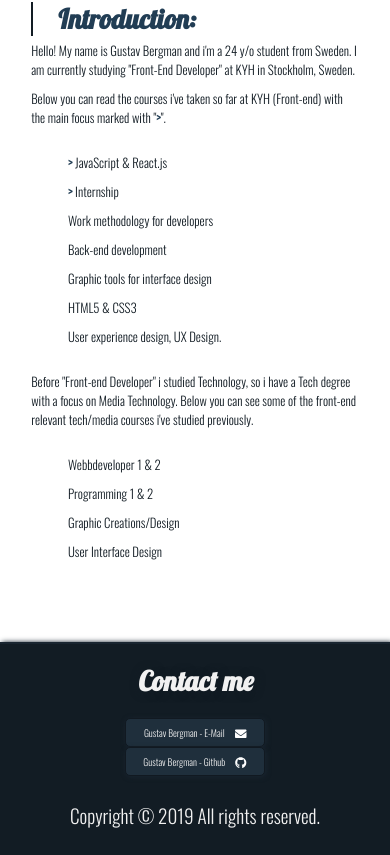
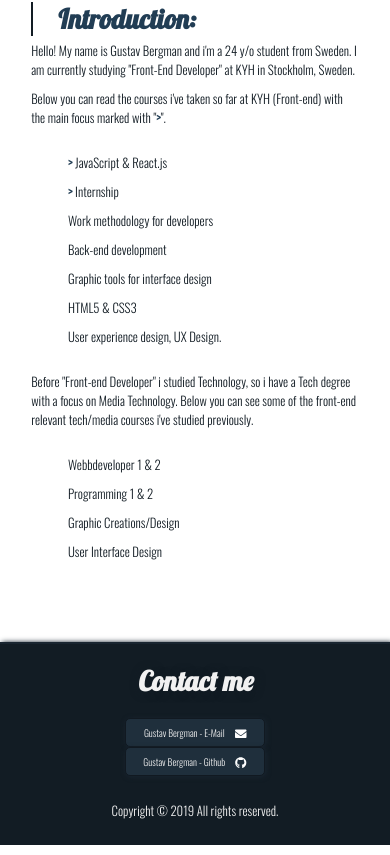
Before and after one commit to Aarux/react_portfolio, a React (Create React App) app: page / in a window 390 px wide. Shown: the part 2863-3718 px from the top of the page. Built offline with nearby package versions, Linux system fonts and the light colour scheme; no server answers.

Commit message:
Adjusted font size and added media queries for copyright text in footer

```diff
--- a/src/styles/GlobalStyle.js
+++ b/src/styles/GlobalStyle.js
@@ -601,10 +601,28 @@ const Cc = styled.span`
   display: flex;
   justify-content: center;
   font-family: "Oswald", sans-serif;
-  font-size: 1.2em;
   padding: 25px 0;
   color: var(--color-offWhite);
   margin: auto;
+  /* Smartphones (portrait and landscape) ----------- */
+  @media only screen and (min-width: 320px) and (max-width: 767px) {
+    font-size: 0.8em;
+  }
+
+  /* iPads (portrait and landscape) ----------- */
+  @media only screen and (min-width: 768px) and (max-width: 1223px) {
+    font-size: 1em;
+  }
+
+  /* Desktops and laptops ----------- */
+  @media only screen and (min-width: 1224px) {
+    font-size: 1.2em;
+  }
+
+  /* Large screens ----------- */
+  @media only screen and (min-width: 1824px) {
+    font-size: 1.6em;
+  }
 `;
 
 const Icon = styled.div`
```
